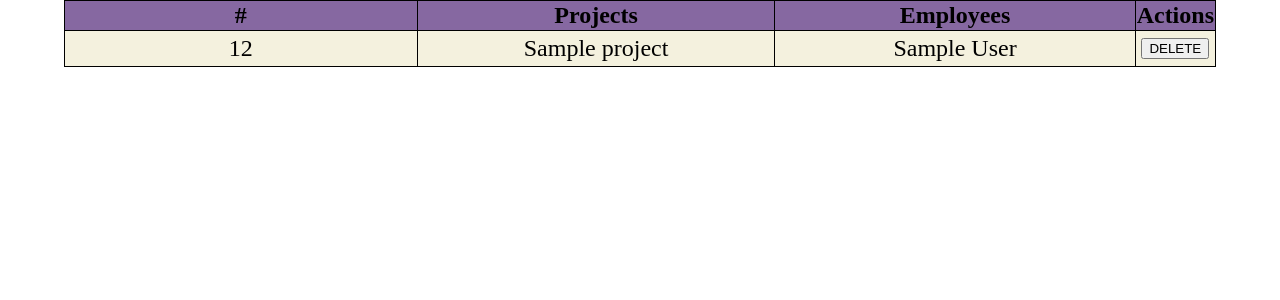
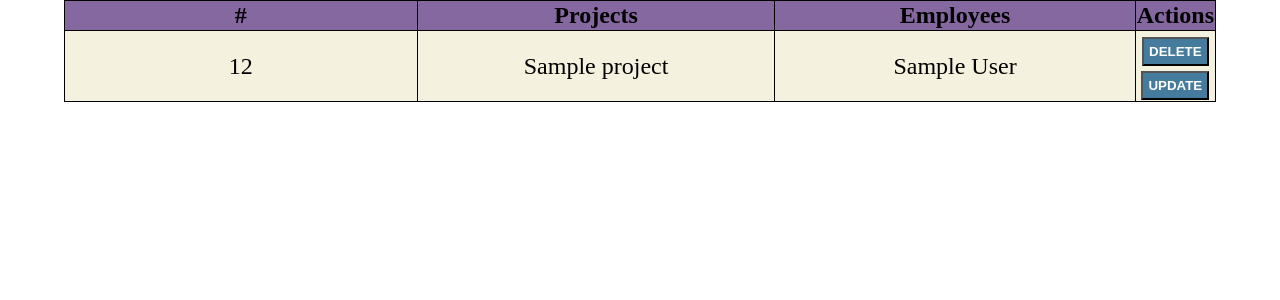
Before and after one commit to manzab/crud-app-using-mariadb, a PHP site: page /index.php?path=projects in a window 1280 px wide. Shown: the part 74-374 px from the top of the page. Run offline with PHP 8.4, Linux system fonts and the light colour scheme; tables that the repository leaves empty or names only in its code hold one stand-in row (values such as "Sample post").

Commit message:
fixed delete, added update button,  edited styles

```diff
--- a/index.php
+++ b/index.php
@@ -13,16 +13,32 @@ if (!$conn) {
 }
 
 echo "Connected successfully";
-if(isset($_GET['action']) and $_GET['action'] == 'delete'){
+mysqli_query($conn, "SET sql_mode=(SELECT REPLACE(@@sql_mode,'ONLY_FULL_GROUP_BY',''));");
+
+if(isset($_GET['action']) and $_GET['action'] == 'deleteProject'){
     $sql = 'DELETE FROM projects WHERE id = ?';
     $stmt = $conn->prepare($sql);
     $stmt->bind_param('i', $_GET['id']);
     $res = $stmt->execute();
     $stmt->close();
     mysqli_close($conn);
-    header("Location: " . strtok($_SERVER['REQUEST_URI'], '?'));
+    header("Location: ?path=projects");
     die();
-}
+};
+if(isset($_GET['action']) and $_GET['action'] == 'deleteEmployee'){
+    $sql = 'DELETE FROM employees WHERE id = ?';
+    $stmt = $conn->prepare($sql);
+    $stmt->bind_param('i', $_GET['id']);
+    $res = $stmt->execute();
+    $stmt->close();
+    mysqli_close($conn);
+    header("Location: ?path=employees");
+    die();
+};
+// if(isset($_GET['action']) and $_GET['action'] == 'updateProject') {
+
+// }
+
 print("<head><link rel='stylesheet' href='styles.css'></head>");
 print("<body>");
 print("<br>");
@@ -31,13 +47,14 @@ print("<header><div class='links'><a href='$path=projects'>PROJECTS</a><a href='
 print("</header");
 print("<br>");
 if (isset($_GET['path']) and $_GET['path'] == 'projects') {
-    $sql = "SELECT projects.id, projects.name as Projects, GROUP_CONCAT(employees.name SEPARATOR ', ') as Employees FROM projects LEFT JOIN employees ON projects.employees_id = employees.id GROUP BY projects.id";
+
+    $sql = "SELECT projects.id, GROUP_CONCAT(employees.name SEPARATOR ', ') as Employees, projects.name as Projects FROM projects LEFT JOIN employees ON projects.employees_id = employees.id GROUP BY projects.name";
     $result = mysqli_query($conn, $sql);
     if (mysqli_num_rows($result) > 0) {
         print("<table>");
         print("<thead><tr><th>#</th><th>Projects</th><th>Employees</th><th>Actions</th></tr></thead><tbody>");
         while ($row = mysqli_fetch_assoc($result)) {
-            print('<tr>' . '<td>' . $num++ . '</td>' . '<td>' . $row['Projects'] . '</td>' . '<td>' . $row['Employees'] . '</td>' . '<td>' . '<a href="?action=delete&id=' . $row['id'] . '"><button>DELETE</button></a>'. '</td>'. '</tr>');
+            print('<tr>' . '<td>' . $num++ . '</td>' . '<td>' . $row['Projects'] . '</td>' . '<td>' . $row['Employees'] . '</td>' . '<td>' . '<a href="?action=deleteProject&id=' . $row['id'] . '"><button>DELETE</button></a>'.'<a href="?action=updateProject&id=' . $row['id'] .'"><button>UPDATE</button></a>'. '</td>'. '</tr>');
         }
         print('</tbody></table>');
     } else {
@@ -45,13 +62,13 @@ if (isset($_GET['path']) and $_GET['path'] == 'projects') {
     }
 };
 if (isset($_GET['path']) and $_GET['path'] == 'employees') {
-    $sql = "SELECT employees.name as Employees, projects.name as Projects FROM employees LEFT JOIN projects ON employees.project_id = projects.id";
+    $sql = "SELECT employees.id , employees.name as Employees, projects.name as Projects FROM employees LEFT JOIN projects ON employees.project_id = projects.id";
     $result = mysqli_query($conn, $sql);
     if (mysqli_num_rows($result) > 0) {
         print("<table>");
         print("<thead><tr><th>#</th><th>Name</th><th>Projects</th><th>Actions</th></tr></thead><tbody>");
         while ($row = mysqli_fetch_assoc($result)) {
-            print("<tr>" . "<td>" . $num++ . "</td>" . "<td>" . $row["Employees"] . "</td>" . "<td>" . $row["Projects"] . "</td>" . "</tr><br>");
+            print("<tr>" . "<td>" . $num++ . "</td>" . "<td>" . $row["Employees"] . "</td>" . "<td>" . $row["Projects"] . "</td>" . '<td>' . '<a href="?action=deleteEmployee&id=' . $row['id'] . '"><button>DELETE</button></a>'. '<a href="?action=updateProject&id=' . $row['id'] .'"><button>UPDATE</button></a>'. '</td>'. '</tr>');
         }
         print("</tbody></table>");
     } else {
--- a/styles.css
+++ b/styles.css
@@ -45,4 +45,9 @@ img:hover  {
 button {
     display: block;
     margin: auto;
+    margin-top: 5px;
+    padding: 5px;
+    background-color: #457b9d;
+    color: white;
+    font-weight: 600;
 }
```
